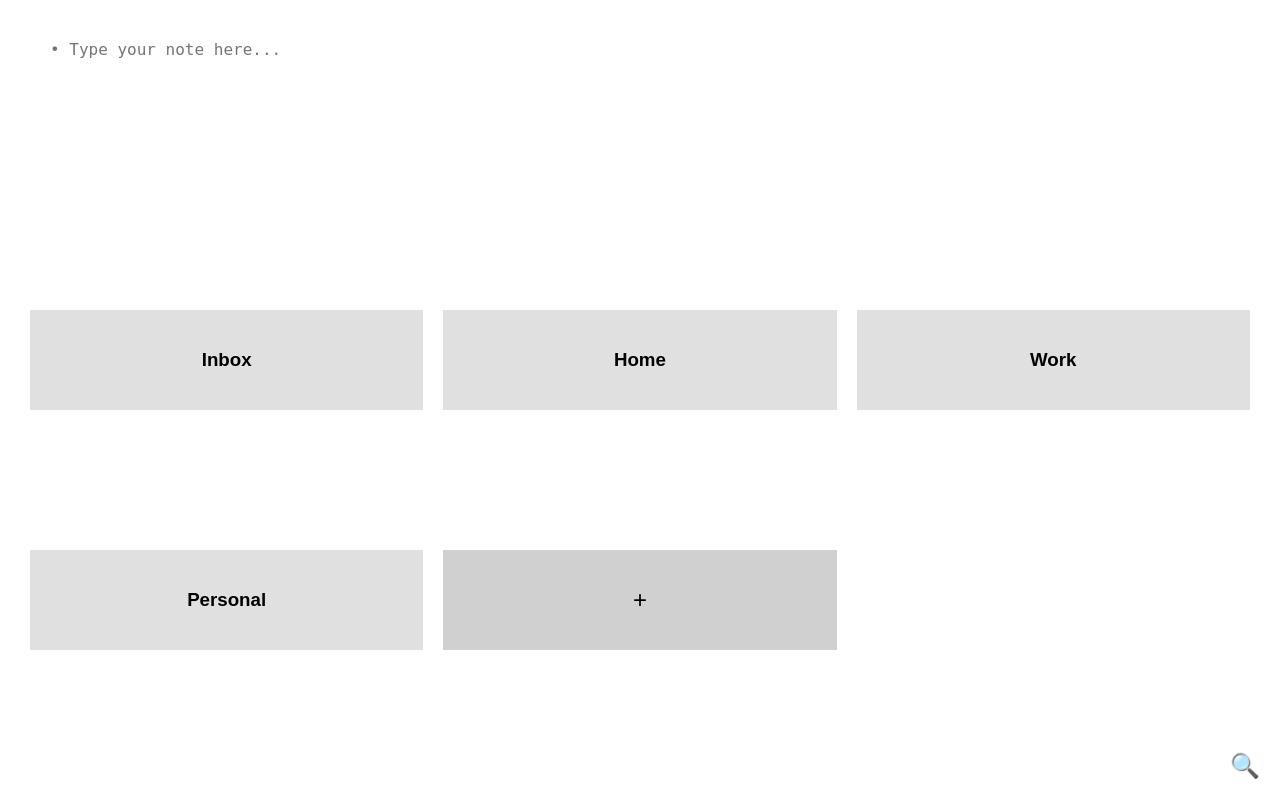
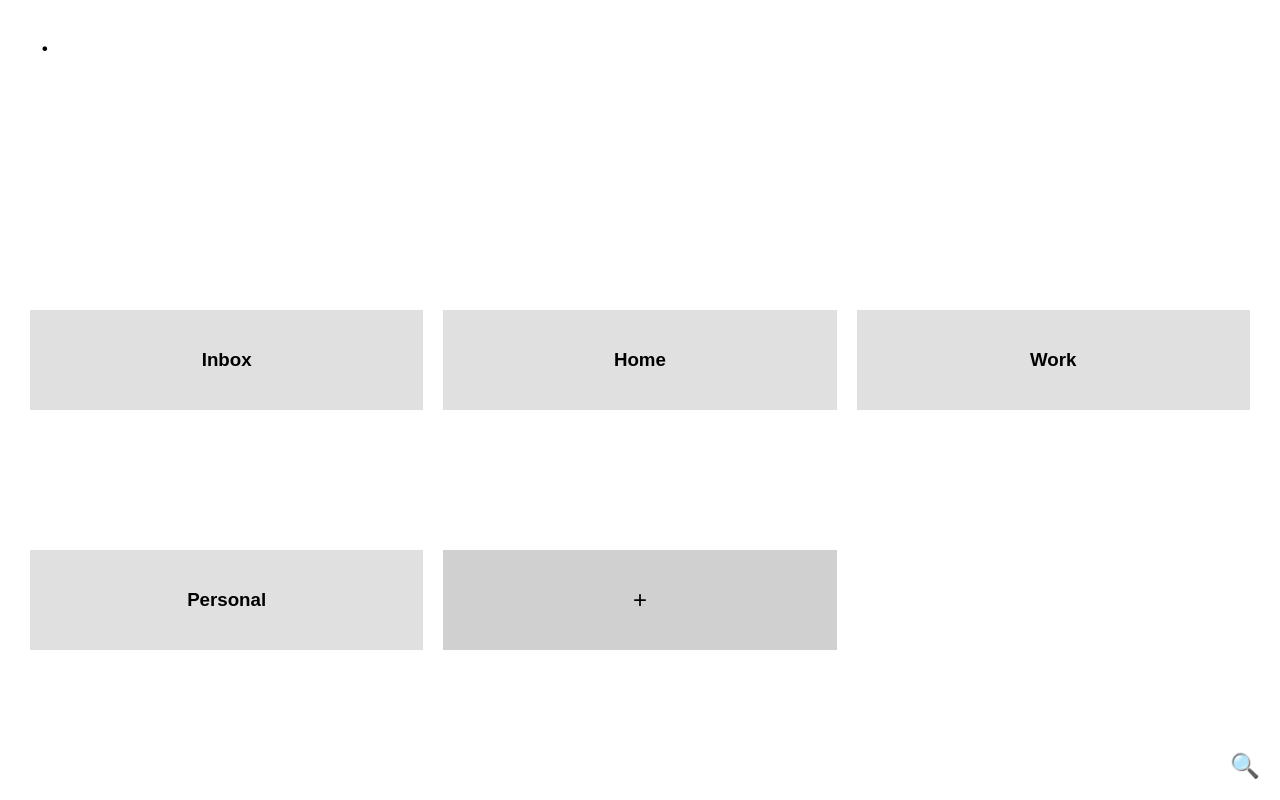
Before and after one commit to acquirk/quirknote, a Flask app: page / in a window 1280 px wide. Run offline with Flask 2, Linux system fonts and the light colour scheme; data comes from the database, SQL or seed files in the repository.

Commit message:
feat: Add bullet point and space to new note textarea

```diff
--- a/static/script.js
+++ b/static/script.js
@@ -4,17 +4,19 @@ document.addEventListener('DOMContentLoaded', function() {
     const addBucket = document.getElementById('add-bucket');
 
     if (newNote) {
-        newNote.value = ''; // Clear any initial value
+        newNote.value = '• '; // Initialize with bullet point and space
 
         newNote.addEventListener('focus', function() {
             if (this.value === '') {
-                this.value = ' '; // Add a space to keep the bullet visible
+                this.value = '• '; // Add bullet point and space
             }
         });
 
         newNote.addEventListener('input', function() {
             if (this.value === '') {
-                this.value = ' '; // Ensure there's always at least a space
+                this.value = '• '; // Ensure there's always a bullet point and space
+            } else if (!this.value.startsWith('• ')) {
+                this.value = '• ' + this.value; // Add bullet point if it's not there
             }
         });
 
@@ -22,11 +24,11 @@ document.addEventListener('DOMContentLoaded', function() {
             if (e.key === 'Enter') {
                 e.preventDefault();
                 const content = this.value.trim();
-                if (content) {
+                if (content && content !== '•') {
                     const bucketId = window.location.pathname.split('/').pop();
                     const isHomePage = window.location.pathname === '/';
-                    // Remove any leading space before sending
-                    const cleanContent = content.replace(/^\s+/, '');
+                    // Remove bullet point and any leading space before sending
+                    const cleanContent = content.replace(/^•\s*/, '');
                     fetch('/add_note', {
                         method: 'POST',
                         headers: {
--- a/static/style.css
+++ b/static/style.css
@@ -90,16 +90,8 @@ body {
     border: none;
     resize: none;
     font-size: 16px;
-    padding: 20px 20px 20px 30px;
+    padding: 20px;
     position: relative;
-}
-
-#new-note::before {
-    content: '•';
-    position: absolute;
-    left: 15px;
-    top: 20px;
-    pointer-events: none;
 }
 
 #back-button {
```
